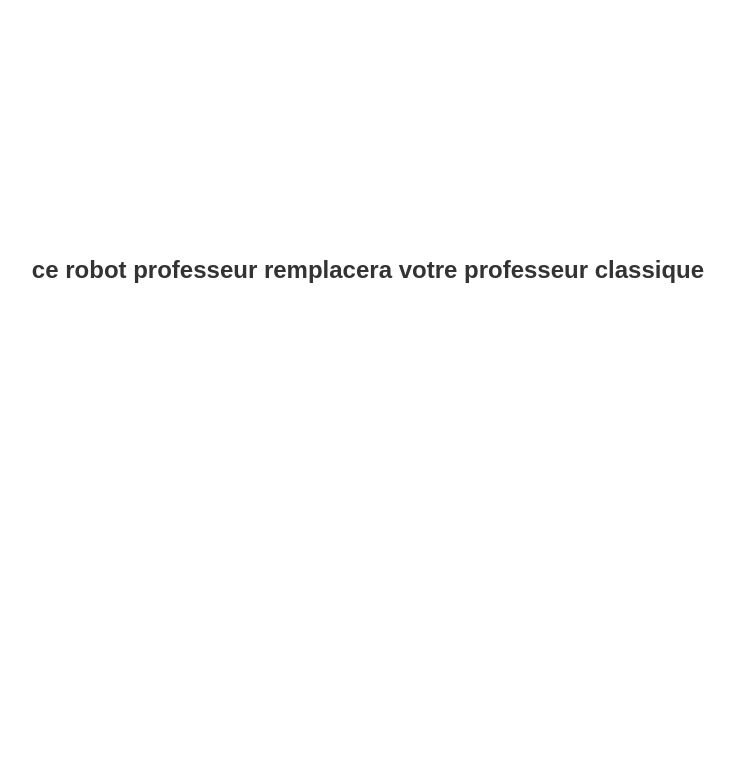
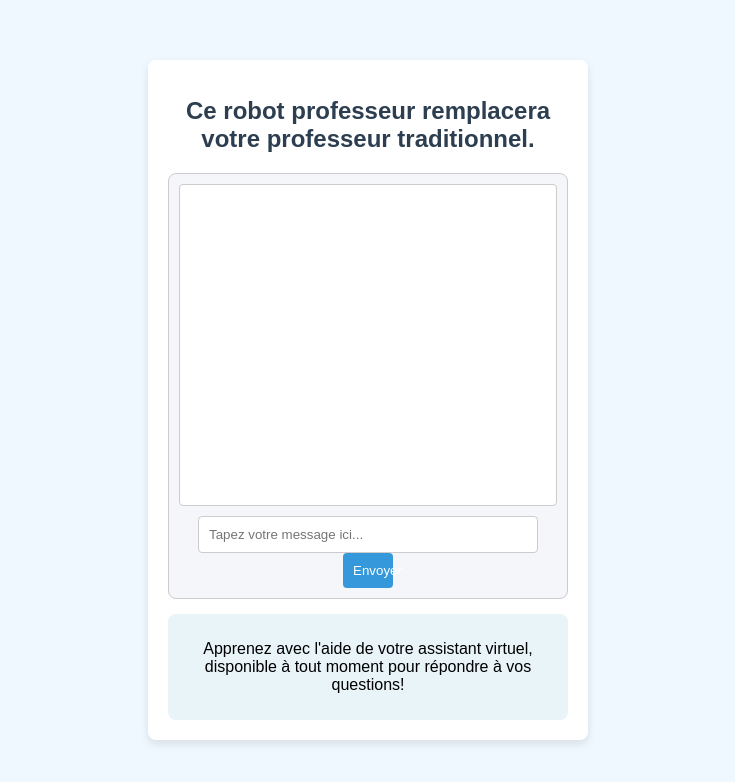
Before and after one commit to mayamziou/robot-professeur, a plain HTML site: page index.html in a window 1280 px wide. Shown: the whole page, without its empty margins (272-1007 px from the left). Drawn offline with Linux system fonts and the light colour scheme.

Commit message:
Update index.html

```diff
--- a/index.html
+++ b/index.html
@@ -5,18 +5,159 @@
     <meta name="viewport" content="width=device-width, initial-scale=1.0">
     <title>Robot Professeur</title>
     <style>
+        /* General Page Styles */
         body {
-            font-family: Arial, sans-serif;
+            font-family: 'Arial', sans-serif;
+            background-color: #f0f8ff;  /* Light blue background */
+            margin: 0;
+            padding: 0;
+            display: flex;
+            justify-content: center;
+            align-items: center;
+            height: 100vh;
+        }
+
+        /* Main container */
+        .container {
             text-align: center;
-            margin-top: 20%;
+            background-color: #fff;
+            padding: 20px;
+            border-radius: 8px;
+            box-shadow: 0 4px 8px rgba(0, 0, 0, 0.1);
+            width: 400px;
+            max-width: 100%;
         }
+
+        /* Large heading for the page */
         h1 {
             font-size: 24px;
-            color: #333;
+            color: #2c3e50; /* Dark blue for a professional look */
+            margin-bottom: 20px;
+            font-weight: bold;
+        }
+
+        /* Chat widget styles */
+        .chat-container {
+            background-color: #f4f6f9;
+            border: 1px solid #ccc;
+            padding: 10px;
+            border-radius: 8px;
+        }
+
+        .messages {
+            height: 300px;
+            overflow-y: auto;
+            border: 1px solid #ccc;
+            background-color: #ffffff;
+            padding: 10px;
+            margin-bottom: 10px;
+            border-radius: 4px;
+        }
+
+        .user-input {
+            width: calc(100% - 60px);
+            padding: 10px;
+            border-radius: 4px;
+            border: 1px solid #ccc;
+        }
+
+        .send-btn {
+            width: 50px;
+            padding: 10px;
+            background-color: #3498db;
+            color: white;
+            border: none;
+            border-radius: 4px;
+            cursor: pointer;
+        }
+
+        .send-btn:hover {
+            background-color: #2980b9;
+        }
+
+        /* Add a school/teaching theme */
+        .teaching-theme {
+            background-color: #e8f4f8;
+            border-radius: 8px;
+            padding: 10px;
+            margin-top: 15px;
+        }
+
+        .messages .bot {
+            color: #2e86de;
+            font-weight: bold;
+        }
+
+        .messages .user {
+            color: #2c3e50;
+            text-align: right;
         }
     </style>
 </head>
 <body>
-    <h1>ce robot professeur remplacera votre professeur classique</h1>
+
+<div class="container">
+    <!-- Big title at the top -->
+    <h1>Ce robot professeur remplacera votre professeur traditionnel.</h1>
+
+    <!-- Chat widget container -->
+    <div class="chat-container">
+        <div class="messages" id="messages"></div>
+        <input type="text" id="userInput" class="user-input" placeholder="Tapez votre message ici...">
+        <button class="send-btn" onclick="sendMessage()">Envoyer</button>
+    </div>
+
+    <!-- Teaching theme (optional additional section for aesthetic) -->
+    <div class="teaching-theme">
+        <p>Apprenez avec l'aide de votre assistant virtuel, disponible à tout moment pour répondre à vos questions!</p>
+    </div>
+</div>
+
+<script>
+    const apiEndpoint = "YOUR_VERTEX_AI_CHATBOT_API_ENDPOINT";  // Replace with your API endpoint
+
+    function sendMessage() {
+        const userMessage = document.getElementById("userInput").value;
+        if (!userMessage) return;
+
+        // Display user message
+        displayMessage(userMessage, 'user');
+
+        // Call chatbot API
+        fetch(apiEndpoint, {
+            method: 'POST',
+            headers: {
+                'Content-Type': 'application/json',
+                'Authorization': 'Bearer YOUR_AUTH_TOKEN'  // Optional, if API requires authentication
+            },
+            body: JSON.stringify({
+                "query": userMessage,
+                "session_id": "unique_session_id"  // Optional, manage session for context-based conversations
+            })
+        })
+        .then(response => response.json())
+        .then(data => {
+            const botResponse = data.reply || "Désolé, je n'ai pas compris cela.";
+            displayMessage(botResponse, 'bot');
+        })
+        .catch(error => {
+            console.error('Error:', error);
+            displayMessage("Erreur de communication avec le chatbot.", 'bot');
+        });
+
+        // Clear input field
+        document.getElementById("userInput").value = '';
+    }
+
+    function displayMessage(message, sender) {
+        const messageContainer = document.getElementById('messages');
+        const messageElement = document.createElement('div');
+        messageElement.textContent = sender === 'user' ? `Vous: ${message}` : `Robot: ${message}`;
+        messageElement.className = sender;
+        messageContainer.appendChild(messageElement);
+        messageContainer.scrollTop = messageContainer.scrollHeight;  // Scroll to the latest message
+    }
+</script>
+
 </body>
 </html>
```
